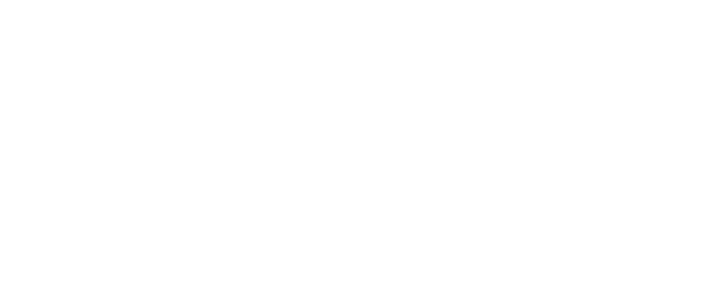
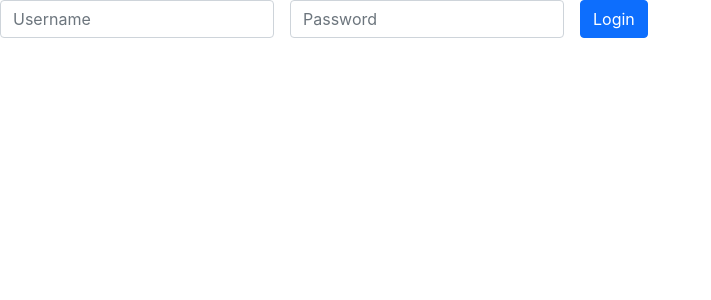
Before and after one commit to osussj/feisbuckfront, a React (Create React App) app: page / in a window 1280 px wide. Shown: the top 300 px of the page, without its empty margins (0-711 px from the left). Built offline with nearby package versions, Linux system fonts and the light colour scheme; the HTML template or start-up script is replaced by a standard one.

Commit message:
Added Provider to App.js

```diff
--- a/src/App.js
+++ b/src/App.js
@@ -1,7 +1,12 @@
 import "./App.css";
+import Login from "./components/Login/Login";
 
 function App() {
-  return <div className="App"></div>;
+  return (
+    <div className="App">
+      <Login />
+    </div>
+  );
 }
 
 export default App;
--- a/src/index.js
+++ b/src/index.js
@@ -4,10 +4,15 @@ import "bootstrap/dist/css/bootstrap.min.css";
 import "./index.css";
 import App from "./App";
 import reportWebVitals from "./reportWebVitals";
+import configureStore from "./redux/store";
+import { Provider } from "react-redux";
 
+const store = configureStore();
 ReactDOM.render(
   <React.StrictMode>
-    <App />
+    <Provider store={store}>
+      <App />
+    </Provider>
   </React.StrictMode>,
   document.getElementById("root")
 );
```
